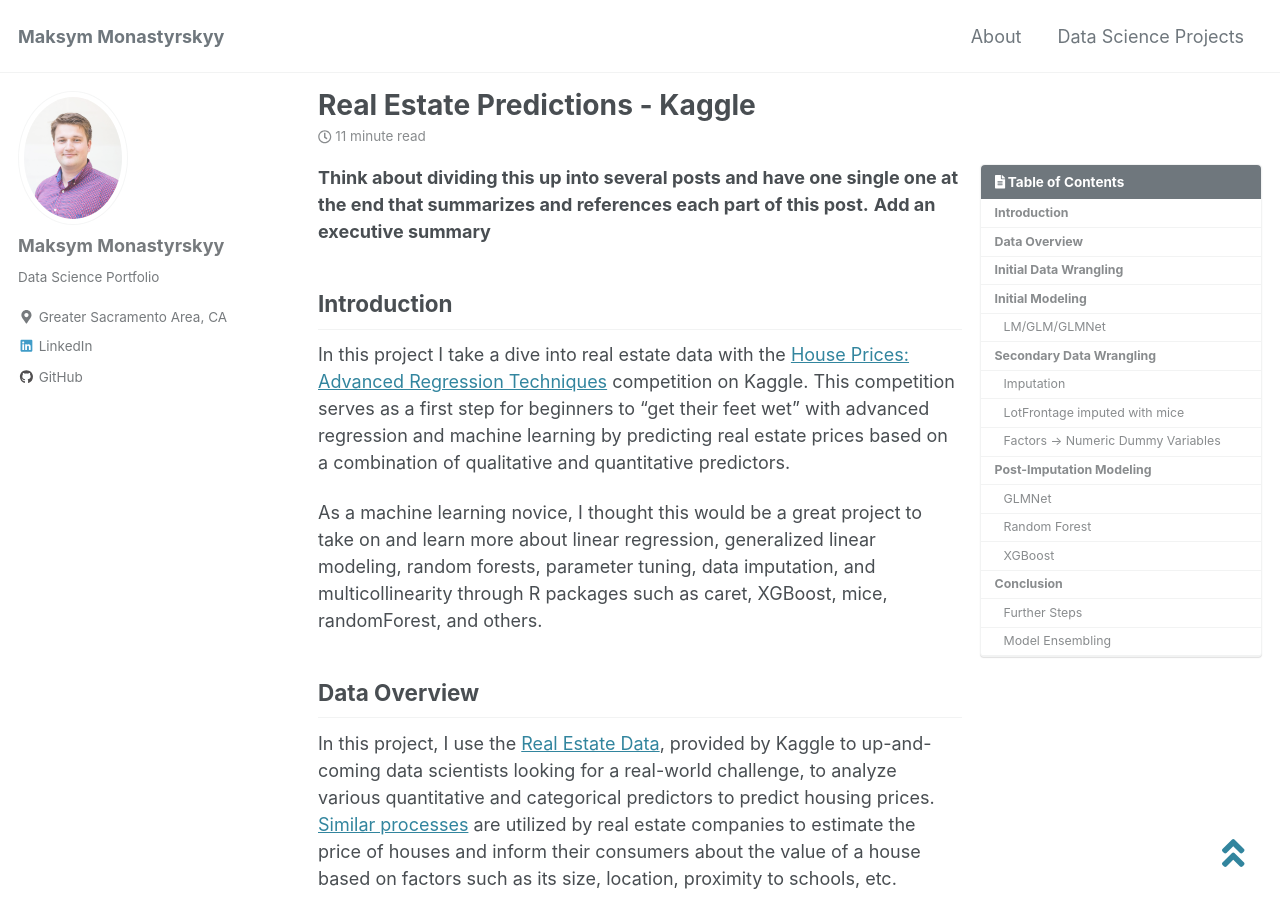
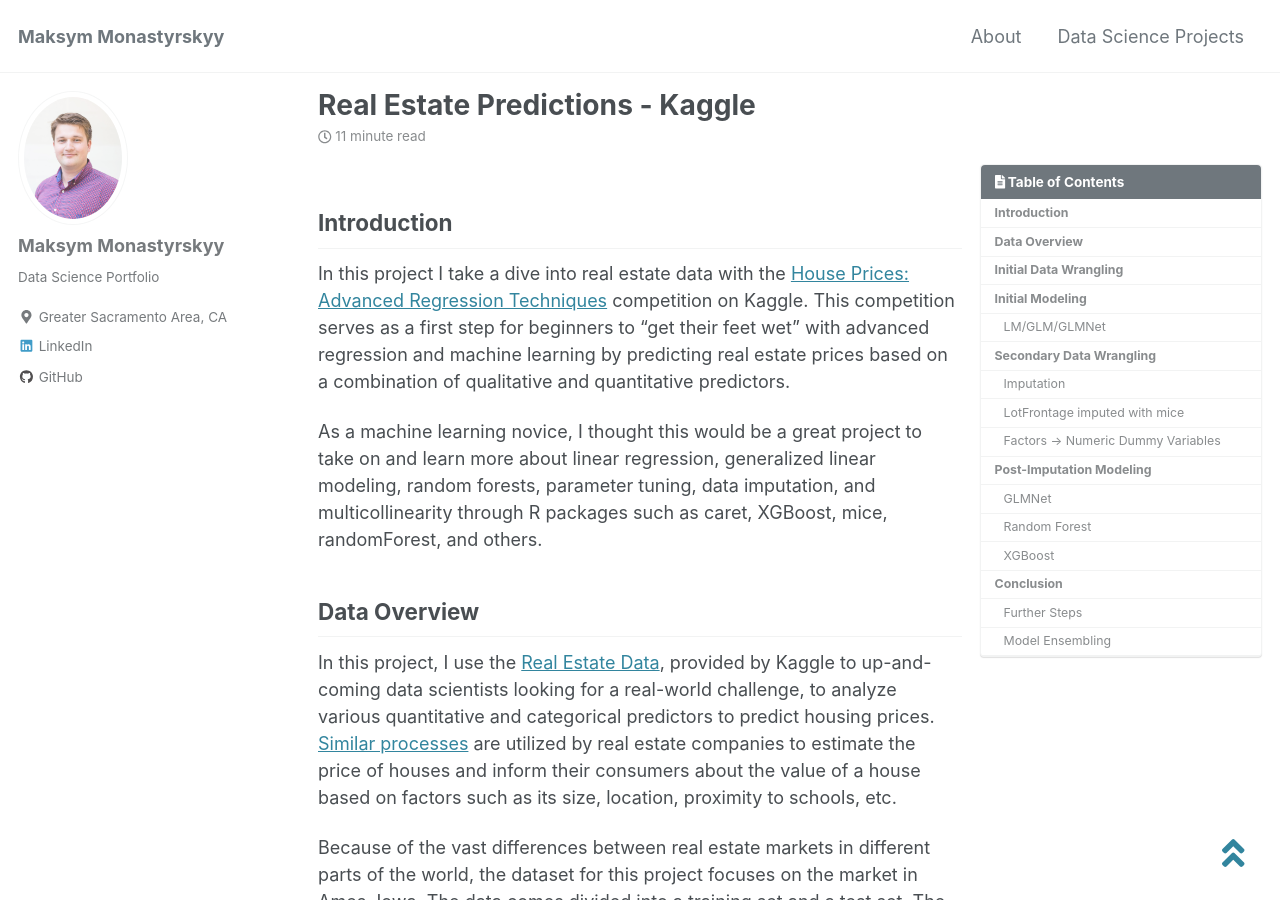
Before and after one commit to monastyrskyy/monastyrskyy.github.io, a Jekyll site: the page built from _posts/2019-7-12-real_estate_predictions.md, in a window 1280 px wide and 900 px high. Built offline with Jekyll 4.4.1, drawn with Linux system fonts in a browser that asks for light colours; cached includes are drawn as plain includes; nearby versions of some CDN libraries; formulas are drawn with MathJax 3.

Commit message:
real estate final - V4 - only cosmetic changes after this

```diff
--- a/_posts/2019-7-12-real_estate_predictions.md
+++ b/_posts/2019-7-12-real_estate_predictions.md
@@ -23,10 +23,6 @@
 ---
 
 <script src='https://cdnjs.cloudflare.com/ajax/libs/mathjax/2.7.5/MathJax.js?config=TeX-MML-AM_CHTML' async></script>
-
-**Think about dividing this up into several posts and have one single one at the end that summarizes and references each part of this post.**
-**Add an executive summary**
-
 
 ## Introduction
 In this project I take a dive into real estate data with the <a href="https://www.kaggle.com/c/house-prices-advanced-regression-techniques" target="blank">House Prices: Advanced Regression Techniques</a> competition on Kaggle. This competition serves as a first step for beginners to "get their feet wet" with advanced regression and machine learning by predicting real estate prices based on a combination of qualitative and quantitative predictors.
```
